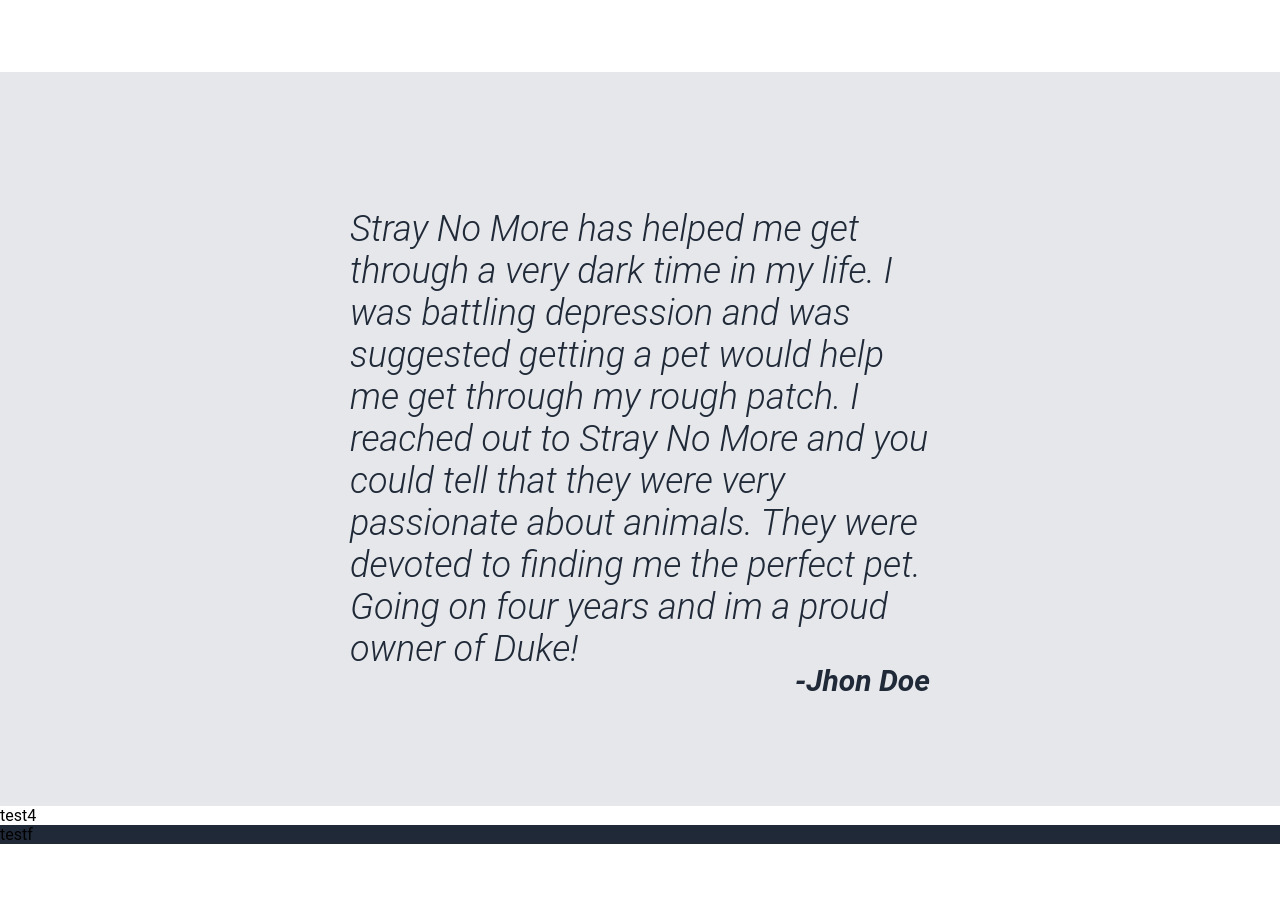
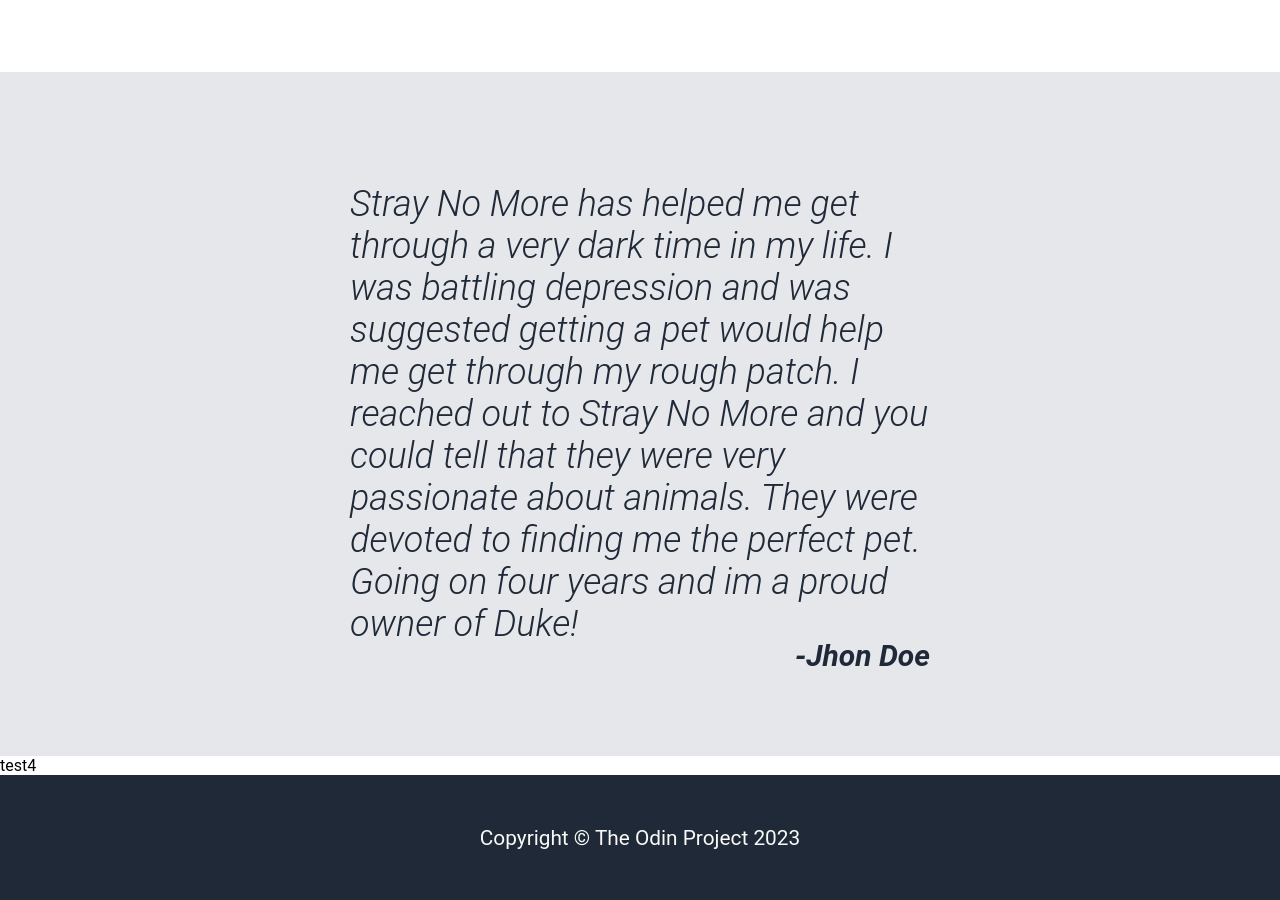
Before and after one commit to srBOYD/Landing-Page, a plain HTML site: page index.html in a window 1280 px wide. Shown: the part 1574-2474 px from the top of the page. Before the commit the page ends 2418 px from the top, so only its background shows below. Drawn offline with Linux system fonts and the light colour scheme.

Commit message:
add footer content

```diff
--- a/css/styles.css
+++ b/css/styles.css
@@ -76,12 +76,13 @@
 
 .illustration{
     font-size: 1.2rem;
+    color: #1f2937;
 }
 
 /* section three styles */
 .section3{
     background-color: #e5e7eb;
-    padding: 100px 350px;
+    padding: 75px 350px;
 }
 
 .testimonial{
@@ -96,9 +97,19 @@
   font-size: 30px;
 }
 
+/* section four styles */
 .section4{
 }
 
+/* footer styles */
 .footer{
   background-color:  #1f2937;
+  color: #f9faf8;
+  display: flex;
+  font-size: 1.3rem;
+  justify-content: center;
+  padding: 30px;
 }
+.footer-text{
+
+}
--- a/index.html
+++ b/index.html
@@ -59,8 +59,15 @@
       <p> Stray No More has helped me get through a very dark time in my life. I was battling depression and was suggested getting a pet would help me get through my rough patch. I reached out to Stray No More and you could tell that they were very passionate about animals. They were devoted to finding me the perfect pet. Going on four years and im a proud owner of Duke! <strong> <span class="jhon"><br> -Jhon Doe</p></span></strong>
     </div>
   </div>
+
+  <!-- section four content -->
   <div class="section4">test4</div>
-  <div class="footer">testf</div>
 
+<!-- footer content -->
+  <footer>
+    <div class="footer">
+      <p class="footer-text">Copyright <span>&copy;</span> The Odin Project 2023</p>
+     </div>
+  </footer>
 </body>
 </html>
```
